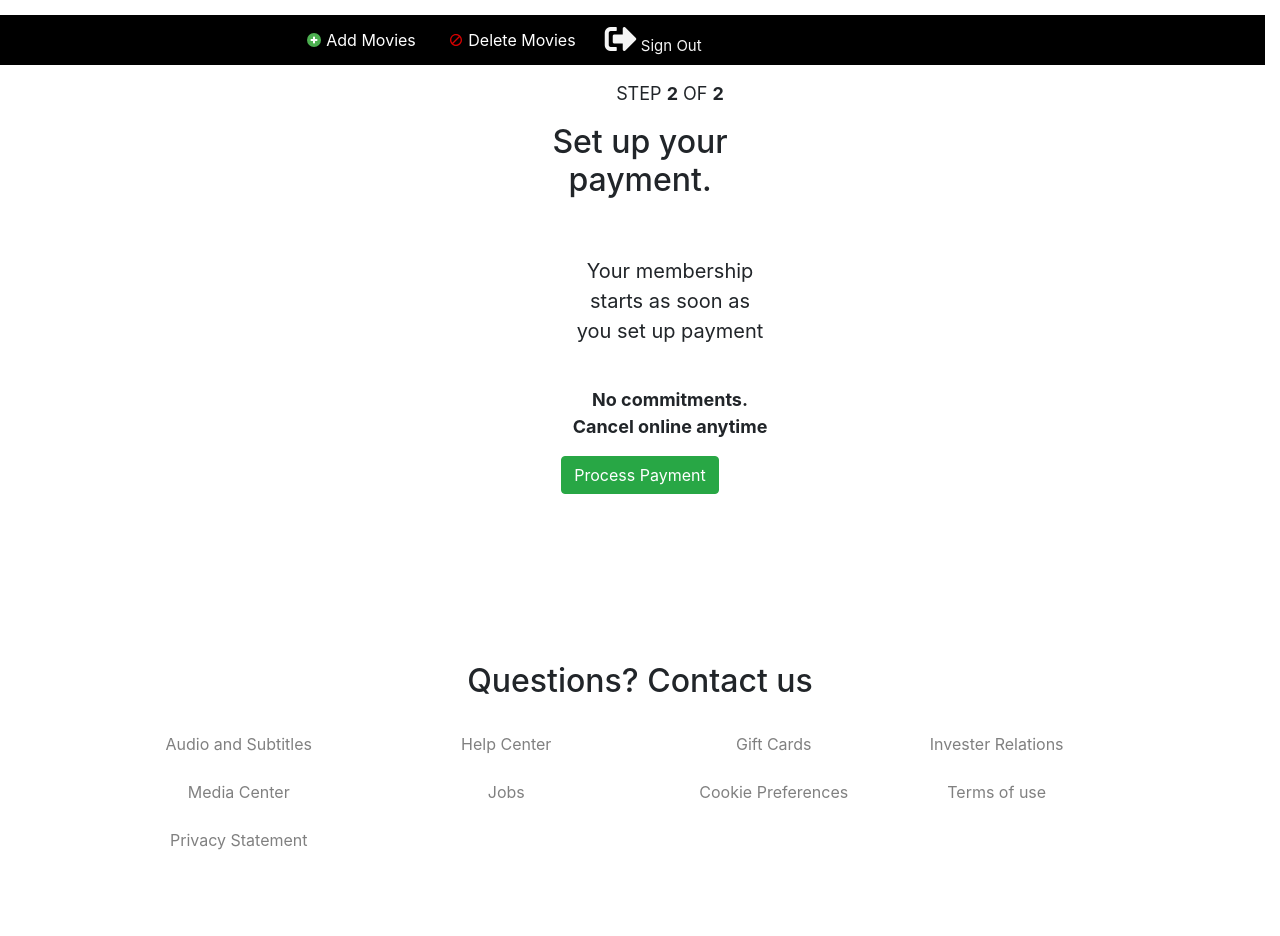
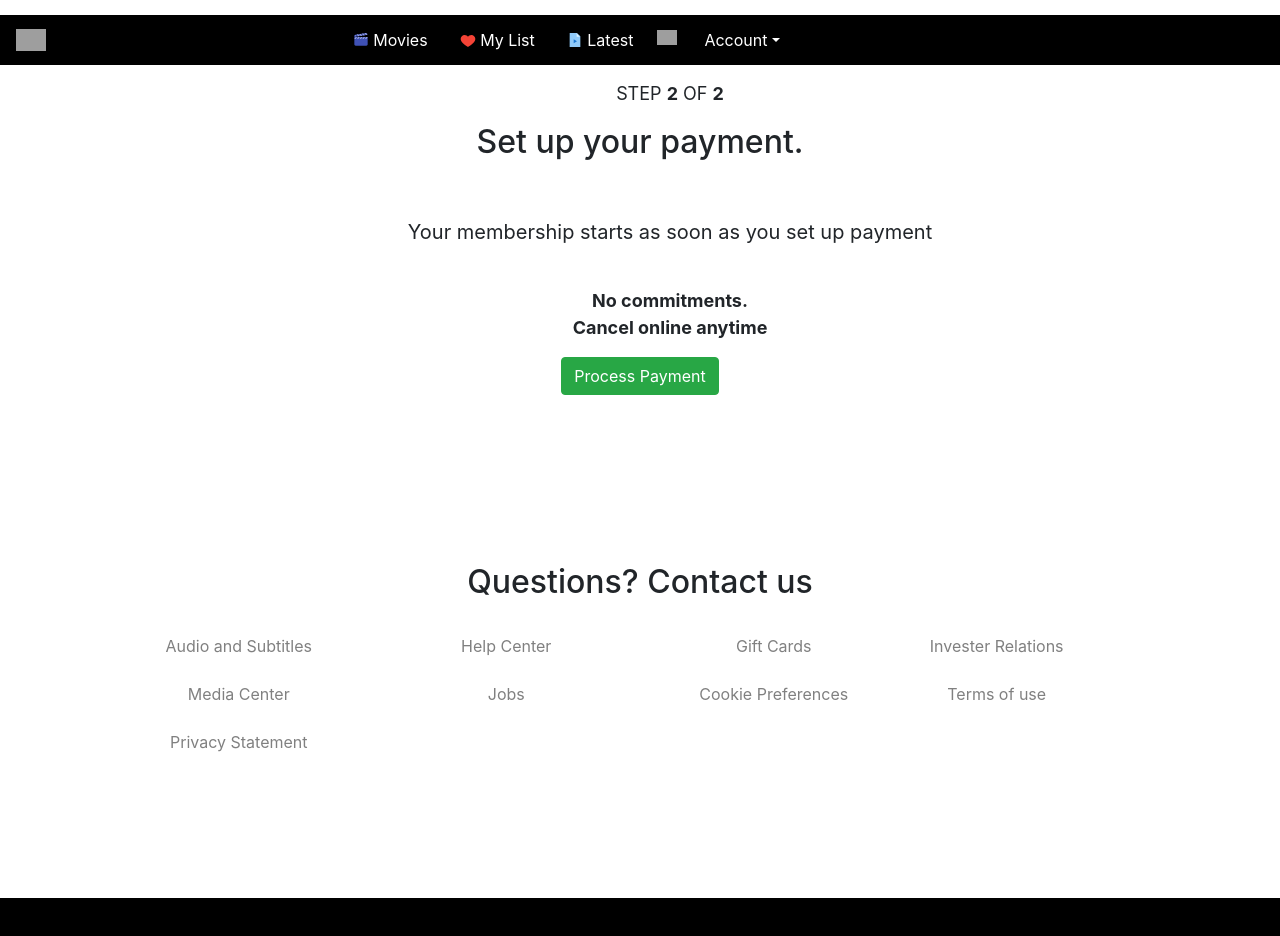
Before and after one commit to mohitdaswani/web-design-frontend, a React (Create React App) app: page /razorpay/1 in a window 1280 px wide. Shown: the top 936 px of the page. After the commit the page ends 898 px from the top, so only its background shows below. Built offline with nearby package versions, Linux system fonts and the light colour scheme; sample sign-in values are in the browser's storage; grey boxes are pictures that could not be loaded.

Commit message:
change navbar to moviesnav

```diff
--- a/src/pages/RazorpayPage.jsx
+++ b/src/pages/RazorpayPage.jsx
@@ -5,6 +5,7 @@ import { withRouter, Redirect } from "react-router-dom";
 import { Button, Container } from "reactstrap";
 import NavBar from "../components/NavBar";
 import Footer from "../components/Footer";
+import MoviesNav from "../components/MoviesNav";
 function loadScript(src) {
   return new Promise((resolve) => {
     const script = document.createElement("script");
@@ -73,9 +74,9 @@ const RazorpayPage = ({ razorpaySuccess, match, history }) => {
   };
   return (
     <div style={{ background: "white" }}>
-      <NavBar />
+      <MoviesNav/>
       <Container
-        style={{ paddingTop: "80px", textAlign: "center", width: "285px" }}
+        style={{ paddingTop: "80px", textAlign: "center" }}
       >
         {user ? (
           <>
--- a/src/pages/SubscriptionPlanPage.jsx
+++ b/src/pages/SubscriptionPlanPage.jsx
@@ -6,6 +6,7 @@ import { connect } from "react-redux";
 import { getSubscription } from "../redux/actions/subscriptionAction";
 import NavBar from "../components/NavBar";
 import Footer from "../components/Footer";
+import MoviesNav from "../components/MoviesNav";
 class SubscriptionPlanPage extends Component {
   state = {
     items: [
@@ -54,7 +55,7 @@ class SubscriptionPlanPage extends Component {
       <div style={{background:"white"}}>
       {user?
       <>
-      <NavBar/>
+      <MoviesNav/>
       <Container style={{ textAlign: "center", padding: "50px" }}>
         <h1>Plans & Pricing</h1>
         <br />
```
